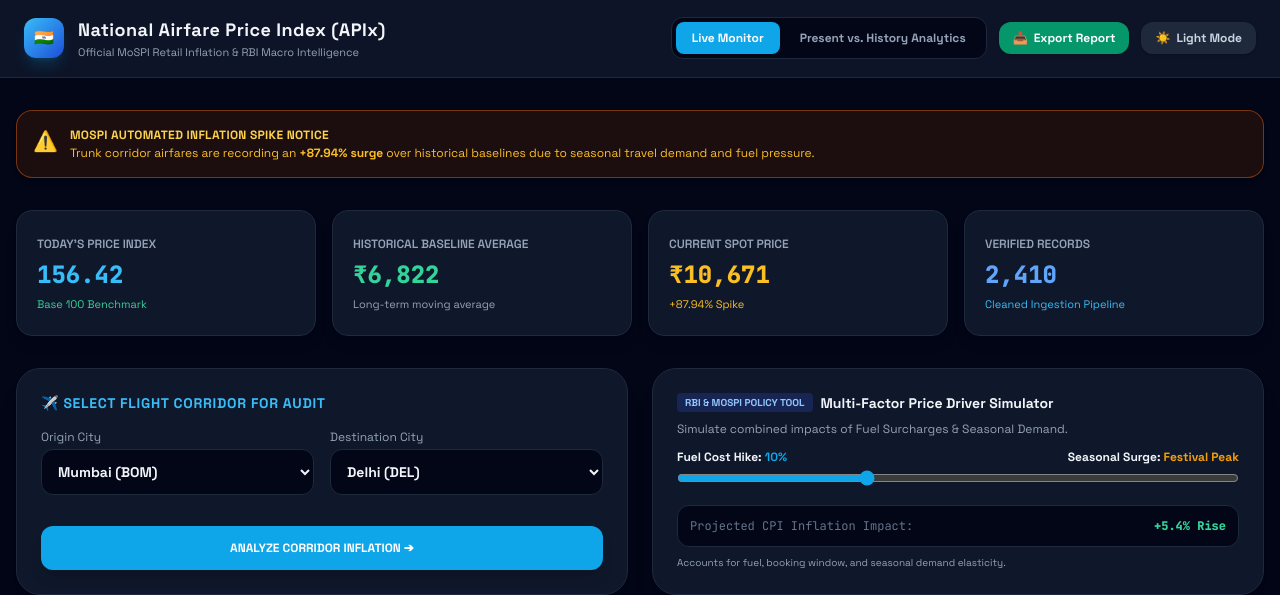
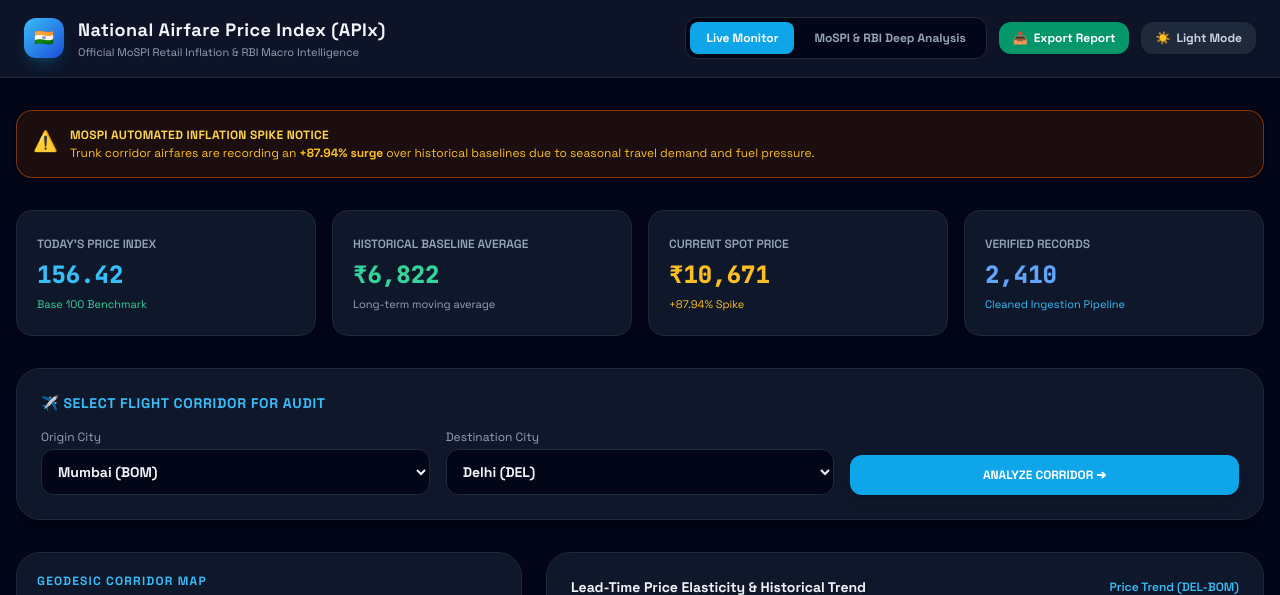
Before and after one commit to sumeetware1-cmyk/airintel-v2, a Flask app: page / in a window 1280 px wide. Shown: the top 595 px of the page. Run offline with Flask 3, Linux system fonts and the light colour scheme; some libraries are stand-ins or nearby versions; grey boxes are pictures that could not be loaded.

Commit message:
Update index.html

```diff
--- a/templates/index.html
+++ b/templates/index.html
@@ -45,7 +45,7 @@
     <div class="flex items-center space-x-3">
       <div class="bg-slate-100 dark:bg-slate-950 p-1 rounded-xl border border-slate-200 dark:border-slate-800 flex space-x-1">
         <button onclick="switchPage('monitor')" id="tab-monitor" class="px-4 py-2 rounded-lg text-xs font-bold bg-sky-500 text-white transition">Live Monitor</button>
-        <button onclick="switchPage('analytics')" id="tab-analytics" class="px-4 py-2 rounded-lg text-xs font-bold text-slate-600 dark:text-slate-400 hover:text-white transition">Present vs. History Analytics</button>
+        <button onclick="switchPage('analytics')" id="tab-analytics" class="px-4 py-2 rounded-lg text-xs font-bold text-slate-600 dark:text-slate-400 hover:text-white transition">MoSPI & RBI Deep Analysis</button>
       </div>
 
       <button onclick="exportMinisterialReport()" class="px-3.5 py-2 rounded-xl bg-emerald-600 hover:bg-emerald-500 text-white transition shadow text-xs font-bold hidden sm:flex items-center space-x-1.5">
@@ -97,52 +97,23 @@
         </div>
       </div>
 
-      <!-- ROUTE SELECTOR & MULTI-FACTOR SIMULATOR -->
-      <div class="grid grid-cols-1 lg:grid-cols-12 gap-6">
-        <div class="lg:col-span-6 bg-white dark:bg-slate-900 rounded-3xl border border-slate-200 dark:border-slate-800 p-6 shadow-xl flex flex-col justify-between">
+      <!-- ROUTE SELECTOR -->
+      <div class="bg-white dark:bg-slate-900 rounded-3xl border border-slate-200 dark:border-slate-800 p-6 shadow-xl">
+        <h3 class="text-sm font-bold uppercase tracking-wider text-sky-600 dark:text-sky-400 mb-4">✈️ Select Flight Corridor for Audit</h3>
+        <div class="grid grid-cols-1 md:grid-cols-3 gap-4">
           <div>
-            <h3 class="text-sm font-bold uppercase tracking-wider text-sky-600 dark:text-sky-400 mb-4">✈️ Select Flight Corridor for Audit</h3>
-            <div class="grid grid-cols-1 sm:grid-cols-2 gap-4">
-              <div>
-                <label class="text-xs text-slate-500 dark:text-slate-400 block mb-1">Origin City</label>
-                <select id="audit-origin" class="w-full font-bold text-sm bg-slate-100 dark:bg-slate-950 border border-slate-300 dark:border-slate-800 p-3 rounded-xl outline-none cursor-pointer"></select>
-              </div>
-              <div>
-                <label class="text-xs text-slate-500 dark:text-slate-400 block mb-1">Destination City</label>
-                <select id="audit-destination" class="w-full font-bold text-sm bg-slate-100 dark:bg-slate-950 border border-slate-300 dark:border-slate-800 p-3 rounded-xl outline-none cursor-pointer"></select>
-              </div>
-            </div>
+            <label class="text-xs text-slate-500 dark:text-slate-400 block mb-1">Origin City</label>
+            <select id="audit-origin" class="w-full font-bold text-sm bg-slate-100 dark:bg-slate-950 border border-slate-300 dark:border-slate-800 p-3 rounded-xl outline-none cursor-pointer"></select>
           </div>
-          <div class="mt-6">
-            <button onclick="runCorridorAudit()" class="w-full bg-sky-500 hover:bg-sky-400 text-white font-black py-3.5 rounded-xl text-xs shadow-lg transition">
-              ANALYZE CORRIDOR INFLATION ➔
+          <div>
+            <label class="text-xs text-slate-500 dark:text-slate-400 block mb-1">Destination City</label>
+            <select id="audit-destination" class="w-full font-bold text-sm bg-slate-100 dark:bg-slate-950 border border-slate-300 dark:border-slate-800 p-3 rounded-xl outline-none cursor-pointer"></select>
+          </div>
+          <div class="flex items-end">
+            <button onclick="runCorridorAudit()" class="w-full bg-sky-500 hover:bg-sky-400 text-white font-black py-3 rounded-xl text-xs shadow-lg transition">
+              ANALYZE CORRIDOR ➔
             </button>
           </div>
-        </div>
-
-        <div class="lg:col-span-6 bg-white dark:bg-slate-900 rounded-3xl border border-slate-200 dark:border-slate-800 p-6 shadow-xl flex flex-col justify-between">
-          <div>
-            <div class="flex items-center space-x-2 mb-2">
-              <span class="bg-blue-100 dark:bg-blue-950 text-blue-700 dark:text-blue-300 px-2 py-0.5 rounded text-[10px] font-black uppercase">RBI & MoSPI Policy Tool</span>
-              <h3 class="font-bold text-sm">Multi-Factor Price Driver Simulator</h3>
-            </div>
-            <p class="text-xs text-slate-500 dark:text-slate-400 mb-3">Simulate combined impacts of Fuel Surcharges & Seasonal Demand.</p>
-
-            <div class="space-y-3">
-              <div>
-                <div class="flex justify-between text-xs font-bold mb-1">
-                  <span>Fuel Cost Hike: <span id="slider-fuel-val" class="text-sky-500">10%</span></span>
-                  <span>Seasonal Surge: <span id="slider-season-val" class="text-amber-500">Festival Peak</span></span>
-                </div>
-                <input type="range" min="0" max="30" value="10" step="5" oninput="updateSimulators(this.value)" class="w-full accent-sky-500 cursor-pointer">
-              </div>
-              <div class="bg-slate-100 dark:bg-slate-950 p-3 rounded-xl border border-slate-200 dark:border-slate-800 flex justify-between items-center text-xs mono">
-                <span class="text-slate-500">Projected CPI Inflation Impact:</span>
-                <span id="simulated-cpi-impact" class="font-bold text-emerald-600 dark:text-emerald-400">+5.4% Rise</span>
-              </div>
-            </div>
-          </div>
-          <span class="text-[10px] text-slate-400 mt-2 block">Accounts for fuel, booking window, and seasonal demand elasticity.</span>
         </div>
       </div>
 
@@ -196,34 +167,97 @@
 
     </section>
 
-    <!-- PAGE 2: PRESENT VS. HISTORY ANALYTICS & CHARTS -->
+    <!-- PAGE 2: MOSPI & RBI DEEP ANALYSIS (SPACIOUS MULTI-FACTOR & POLICY SUITE) -->
     <section id="page-analytics" class="hidden space-y-8">
 
-      <div class="bg-white dark:bg-slate-900 p-6 sm:p-8 rounded-3xl border border-slate-200 dark:border-slate-800 shadow-xl space-y-4">
-        <div class="flex justify-between items-center">
+      <!-- HEADER EXPLANATION -->
+      <div class="bg-white dark:bg-slate-900 p-6 sm:p-8 rounded-3xl border border-slate-200 dark:border-slate-800 shadow-xl space-y-3">
+        <span class="bg-sky-100 dark:bg-sky-950 text-sky-600 dark:text-sky-400 px-3 py-1 rounded-lg text-xs font-black uppercase">Official Government Suite</span>
+        <h2 class="text-xl font-black">MoSPI & RBI Macroeconomic Multi-Factor Analysis Center</h2>
+        <p class="text-xs text-slate-500 dark:text-slate-400 max-w-3xl">This dedicated analytical workspace evaluates how airfares fluctuate due to fuel price shocks, seasonal festival surges, consumer demand density, international forex rates, and government tax adjustments to inform monetary policy.</p>
+      </div>
+
+      <!-- RBI MONETARY POLICY & INTEREST RATE SIMULATOR -->
+      <div class="bg-white dark:bg-slate-900 p-6 sm:p-8 rounded-3xl border border-slate-200 dark:border-slate-800 shadow-xl space-y-6">
+        <div class="flex flex-wrap justify-between items-center gap-4 border-b border-slate-200 dark:border-slate-800 pb-4">
           <div>
-            <h2 class="text-lg font-bold text-sky-600 dark:text-sky-400">📈 Present vs. Long-Term Historical Analysis</h2>
-            <p class="text-xs text-slate-500 dark:text-slate-400">Comparing current price velocity against past seasonal averages.</p>
+            <span class="bg-blue-100 dark:bg-blue-950 text-blue-700 dark:text-blue-300 px-2.5 py-1 rounded text-[10px] font-black uppercase">Reserve Bank of India (RBI)</span>
+            <h3 class="text-base font-bold mt-1">Monetary Policy & Repo Rate Inflation Impact Simulator</h3>
           </div>
-          <select id="history-route-select" onchange="loadHistoryCharts()" class="text-xs border border-slate-300 dark:border-slate-700 rounded-lg p-2 bg-slate-100 dark:bg-slate-950 font-bold outline-none cursor-pointer"></select>
+          <span class="text-xs font-mono text-emerald-600 dark:text-emerald-400 bg-emerald-100 dark:bg-emerald-950 px-3 py-1 rounded-lg border border-emerald-300 dark:border-emerald-800">Target Inflation Band: 4% ± 2%</span>
         </div>
 
-        <div class="grid grid-cols-1 lg:grid-cols-2 gap-6 pt-4">
-          <div class="bg-slate-50 dark:bg-slate-950 p-5 rounded-2xl border border-slate-200 dark:border-slate-800">
-            <h4 class="font-bold text-xs text-slate-700 dark:text-slate-300 mb-3">Historical Baseline vs. Present Price Curve (₹)</h4>
-            <div class="h-64"><canvas id="historyComparisonChart"></canvas></div>
+        <div class="grid grid-cols-1 md:grid-cols-3 gap-6">
+          <div class="space-y-4">
+            <div>
+              <label class="text-xs font-bold text-slate-700 dark:text-slate-300 block mb-1.5">1. Fuel Surcharge Hike (ATF)</label>
+              <select id="sim-fuel" class="w-full text-xs bg-slate-100 dark:bg-slate-950 border border-slate-300 dark:border-slate-800 p-3 rounded-xl font-bold outline-none cursor-pointer">
+                <option value="0">Normal Fuel Rates (0% change)</option>
+                <option value="10">Moderate Hike (+10%)</option>
+                <option value="25" selected>Severe International Crude Spike (+25%)</option>
+              </select>
+            </div>
+            <div>
+              <label class="text-xs font-bold text-slate-700 dark:text-slate-300 block mb-1.5">2. Seasonal & Festival Demand</label>
+              <select id="sim-season" class="w-full text-xs bg-slate-100 dark:bg-slate-950 border border-slate-300 dark:border-slate-800 p-3 rounded-xl font-bold outline-none cursor-pointer">
+                <option value="offpeak">Off-Peak Monsoon Period</option>
+                <option value="normal">Normal Business Quarter</option>
+                <option value="festival" selected>Diwali / Winter Holiday Festival Peak</option>
+              </select>
+            </div>
           </div>
-          <div class="bg-slate-50 dark:bg-slate-950 p-5 rounded-2xl border border-slate-200 dark:border-slate-800">
-            <h4 class="font-bold text-xs text-slate-700 dark:text-slate-300 mb-3">Inflation Driver Impact Weight (%)</h4>
-            <div class="h-64"><canvas id="driverWeightChart"></canvas></div>
+
+          <div class="space-y-4">
+            <div>
+              <label class="text-xs font-bold text-slate-700 dark:text-slate-300 block mb-1.5">3. Government & Airport Taxes (UDF/GST)</label>
+              <select id="sim-taxes" class="w-full text-xs bg-slate-100 dark:bg-slate-950 border border-slate-300 dark:border-slate-800 p-3 rounded-xl font-bold outline-none cursor-pointer">
+                <option value="stable" selected>Stable Statutory Taxes</option>
+                <option value="hike">Major Airport User Development Fee (UDF) Hike</option>
+              </select>
+            </div>
+            <div>
+              <label class="text-xs font-bold text-slate-700 dark:text-slate-300 block mb-1.5">4. International Affairs & Forex (Lease Rates)</label>
+              <select id="sim-forex" class="w-full text-xs bg-slate-100 dark:bg-slate-950 border border-slate-300 dark:border-slate-800 p-3 rounded-xl font-bold outline-none cursor-pointer">
+                <option value="stable" selected>Stable USD-INR Exchange</option>
+                <option value="depreciation">Rupee Depreciation & Aircraft Lease Pressure</option>
+              </select>
+            </div>
+          </div>
+
+          <div class="bg-slate-100 dark:bg-slate-950 p-5 rounded-2xl border border-slate-200 dark:border-slate-800 flex flex-col justify-between">
+            <div>
+              <span class="text-[10px] font-black text-slate-500 uppercase tracking-wider block">Projected Headline CPI Impact</span>
+              <h4 class="text-3xl font-black text-emerald-600 dark:text-emerald-400 mono mt-2" id="sim-result-cpi">+6.8%</h4>
+              <p class="text-xs text-slate-500 dark:text-slate-400 mt-2">Recommended RBI Action: <strong class="text-amber-500">Hold Repo Rate / Monetary Tightening Watch</strong></p>
+            </div>
+            <button onclick="runPolicySimulation()" class="mt-4 w-full bg-sky-500 hover:bg-sky-400 text-white font-black py-2.5 rounded-xl text-xs shadow transition">
+              RUN RBI POLICY MODEL ➔
+            </button>
           </div>
         </div>
       </div>
 
-      <div class="bg-white dark:bg-slate-900 p-6 sm:p-8 rounded-3xl border border-slate-200 dark:border-slate-800 shadow-xl space-y-4">
-        <h3 class="text-base font-bold">📊 Seasonal & Festival Surge Analysis Across Quarters</h3>
-        <p class="text-xs text-slate-500 dark:text-slate-400">Evaluating how religious festivals, national holidays, and fuel shocks affect retail inflation indices.</p>
-        <div class="h-64"><canvas id="seasonalChart"></canvas></div>
+      <!-- SPACIOUS MULTI-FACTOR CHARTS & GRAPHS -->
+      <div class="grid grid-cols-1 lg:grid-cols-2 gap-6">
+        <div class="bg-white dark:bg-slate-900 p-6 rounded-3xl border border-slate-200 dark:border-slate-800 shadow-xl space-y-4">
+          <div class="flex justify-between items-center">
+            <h3 class="font-bold text-sm">Present vs. Historical Long-Term Price Curve</h3>
+            <select id="history-route-select" onchange="loadHistoryCharts()" class="text-xs border border-slate-300 dark:border-slate-700 rounded-lg p-1.5 bg-slate-100 dark:bg-slate-950 font-bold outline-none cursor-pointer"></select>
+          </div>
+          <div class="h-72"><canvas id="historyComparisonChart"></canvas></div>
+        </div>
+
+        <div class="bg-white dark:bg-slate-900 p-6 rounded-3xl border border-slate-200 dark:border-slate-800 shadow-xl space-y-4">
+          <h3 class="font-bold text-sm">Multi-Factor Inflation Driver Breakdown (%)</h3>
+          <p class="text-xs text-slate-500">Quantifying the precise contribution of fuel, demand, festivals, and taxes.</p>
+          <div class="h-72"><canvas id="driverWeightChart"></canvas></div>
+        </div>
+      </div>
+
+      <div class="bg-white dark:bg-slate-900 p-6 rounded-3xl border border-slate-200 dark:border-slate-800 shadow-xl space-y-4">
+        <h3 class="font-bold text-sm">Seasonal, Festival & Climate Surge Analysis Across Quarters</h3>
+        <p class="text-xs text-slate-500">MoSPI tracking of weather disruptions, festive rushes, and holiday demand elasticity.</p>
+        <div class="h-72"><canvas id="seasonalChart"></canvas></div>
       </div>
 
     </section>
@@ -289,10 +323,21 @@
       document.getElementById('theme-icon').textContent = '🌙';
     }
 
-    function updateSimulators(val) {
-      document.getElementById('slider-fuel-val').innerText = val + '%';
-      const calculatedImpact = (parseFloat(val) * 0.42 + 2.5).toFixed(1);
-      document.getElementById('simulated-cpi-impact').innerText = `+${calculatedImpact}% Rise`;
+    function runPolicySimulation() {
+      const fuel = document.getElementById('sim-fuel').value;
+      const season = document.getElementById('sim-season').value;
+      const taxes = document.getElementById('sim-taxes').value;
+      const forex = document.getElementById('sim-forex').value;
+
+      let score = 3.2;
+      if (fuel === '10') score += 1.5;
+      if (fuel === '25') score += 3.8;
+      if (season === 'festival') score += 2.4;
+      if (season === 'normal') score += 0.8;
+      if (taxes === 'hike') score += 1.1;
+      if (forex === 'depreciation') score += 1.6;
+
+      document.getElementById('sim-result-cpi').innerText = `+${score.toFixed(1)}%`;
     }
 
     function exportMinisterialReport() {
@@ -460,24 +505,24 @@
         options: { responsive: true, maintainAspectRatio: false }
       });
 
-      // 2. Inflation Drivers Bar Chart
+      // 2. Multi-Factor Inflation Drivers Bar Chart
       if (driverChart) driverChart.destroy();
       driverChart = new Chart(document.getElementById('driverWeightChart').getContext('2d'), {
         type: 'bar',
         data: {
-          labels: ['Fuel Surcharges', 'Festival Surge', 'Demand Density', 'Govt Taxes & UDF', 'Forex & Leasing'],
-          datasets: [{ label: 'Inflation Contribution Weight (%)', data: [38, 30, 18, 10, 4], backgroundColor: ['#0ea5e9', '#f59e0b', '#10b981', '#6366f1', '#ec4899'] }]
+          labels: ['Aviation Fuel (ATF)', 'Festivals & Holidays', 'Domestic Demand', 'Govt Taxes & UDF', 'Forex & Lease Rates'],
+          datasets: [{ label: 'Inflation Contribution Weight (%)', data: [34, 28, 22, 10, 6], backgroundColor: ['#0ea5e9', '#f59e0b', '#10b981', '#6366f1', '#ec4899'] }]
         },
         options: { responsive: true, maintainAspectRatio: false }
       });
 
-      // 3. Seasonal & Festival Surge Chart Across Quarters
+      // 3. Seasonal & Climate Surge Chart
       if (seasonalChart) seasonalChart.destroy();
       seasonalChart = new Chart(document.getElementById('seasonalChart').getContext('2d'), {
         type: 'bar',
         data: {
           labels: ['Q1 (Summer/Holi)', 'Q2 (Monsoon/Off-Peak)', 'Q3 (Festivals/Diwali)', 'Q4 (Winter/New Year)'],
-          datasets: [{ label: 'Average Route Price Surge (%) Over Base', data: [25, 5, 65, 85], backgroundColor: '#f59e0b' }]
+          datasets: [{ label: 'Average Route Price Surge (%) Over Base', data: [22, 4, 58, 74], backgroundColor: '#f59e0b' }]
         },
         options: { responsive: true, maintainAspectRatio: false }
       });
```
